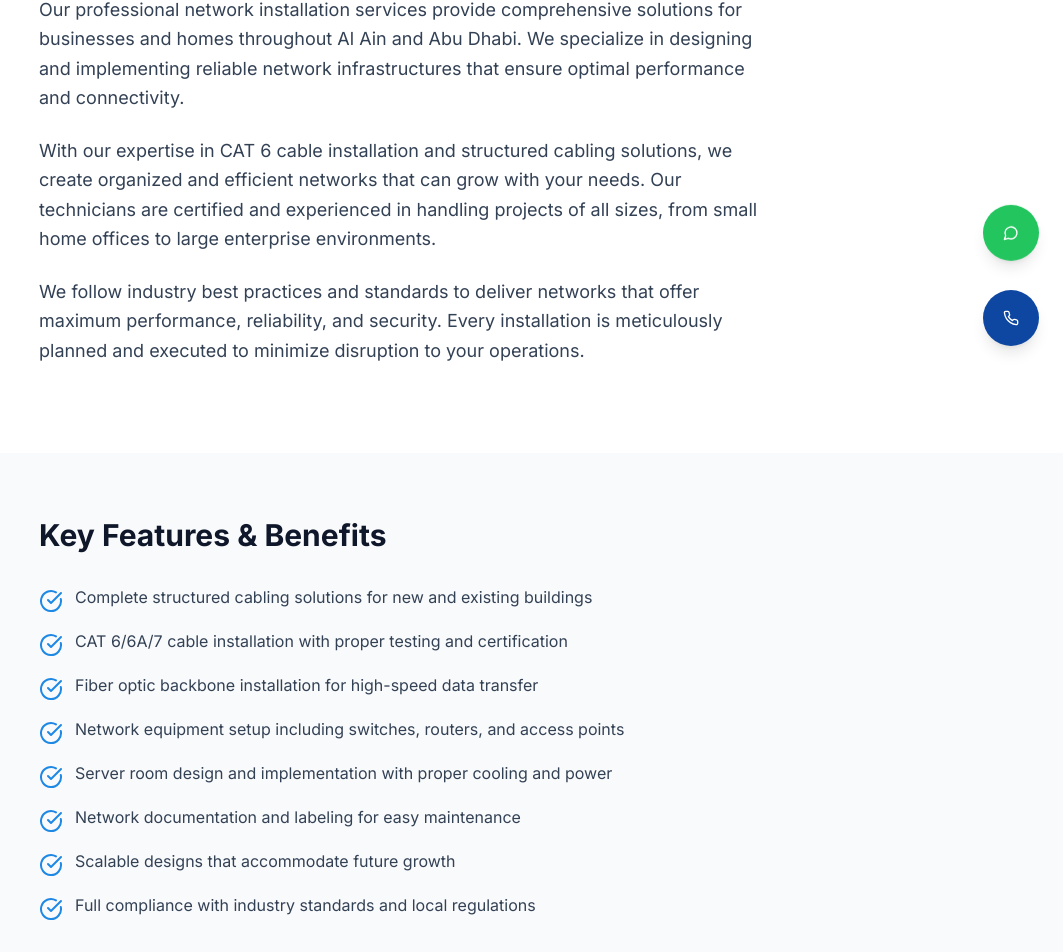
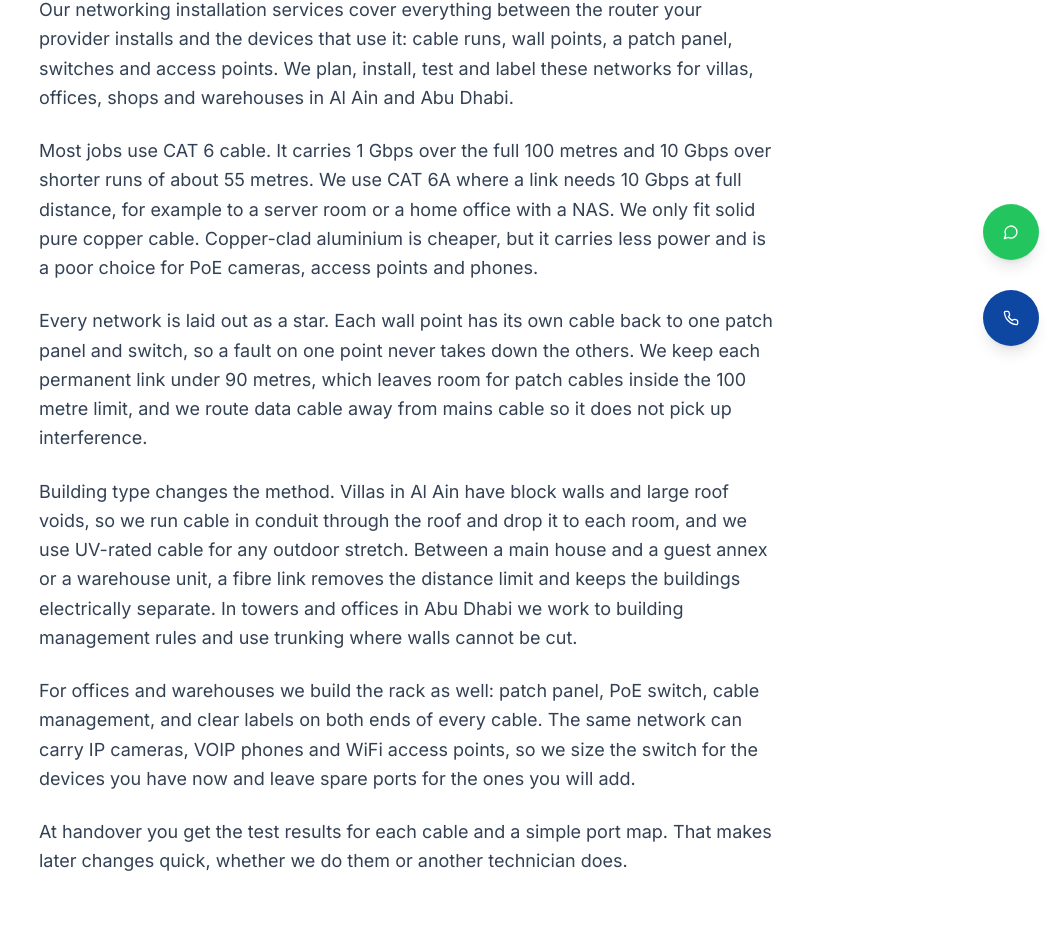
Before and after one commit to ibnhabib/technical-services, a Next.js app: page /network-installation in a window 1280 px wide. Shown: the part 430-1382 px from the top of the page, without its empty margins (217-1280 px from the left). Built offline with nearby package versions, Linux system fonts and the light colour scheme.

Commit message:
Expand network installation and ethernet copy for networking installation and residential networking queries

```diff
--- a/src/app/ethernet/page.tsx
+++ b/src/app/ethernet/page.tsx
@@ -5,22 +5,27 @@ import { serviceSchema } from "@/lib/schema";
 
 export const metadata: Metadata = {
   title: "Ethernet Cabling & Home Networking",
-  description: "Ethernet and home networking in Al Ain and Abu Dhabi: high-speed cabling, smart home setup and neat cable management for reliable home networks.",
-  keywords: ["ethernet installation","home networking","structured cabling","smart home","high-speed internet","cable management","Al Ain","Abu Dhabi","network cabling"],
+  description: "Residential networking and ethernet cabling in Al Ain and Abu Dhabi: in-wall CAT 6 runs, home office and smart TV wiring, neat patch panels.",
+  keywords: ["residential networking","ethernet cabling","ethernet installation","home networking","structured cabling","smart home","cable management","Al Ain","Abu Dhabi"],
   alternates: { canonical: "/ethernet" },
   openGraph: ogMeta("/ethernet"),
 };
 
 const content = [
-  "Our ethernet and home networking services provide comprehensive solutions for creating reliable, high-speed wired networks in homes and small businesses throughout Al Ain and Abu Dhabi. We specialize in implementing structured ethernet cabling systems that deliver consistent performance for all your connected devices.",
-  "Our technicians are experts in planning and installing ethernet networks that integrate seamlessly with your existing infrastructure while providing room for future expansion. We ensure all cables are properly run, terminated, and tested to guarantee optimal performance.",
-  "We also provide professional cable management solutions that keep your installation neat, organized, and accessible for future modifications or troubleshooting, enhancing both the functionality and aesthetics of your network installation."
+  "Residential networking in Al Ain and Abu Dhabi usually starts with the same complaint: WiFi that drops in the rooms that matter. A wired backbone fixes that at the source. We run CAT 6 ethernet cable from one patch panel to wall points in each room, so TVs, desks, consoles, access points and cameras get a fixed connection instead of competing for airtime.",
+  "Thick block walls, marble floors and long villa layouts weaken WiFi quickly. A cable does not care. It gives each device a steady 1 Gbps with low latency, and it lets an access point sit where coverage is needed without relaying the signal over the air. A wireless repeater can lose up to half your speed at each hop. A cabled access point keeps full speed.",
+  "A typical home install has wall points in the living room, the home office, the majlis and the bedrooms, plus ceiling drops for access points powered over the same cable. Behind them sits a small cabinet near your provider's router with a patch panel and a switch. Every cable is labelled at both ends and tested before we leave.",
+  "The method depends on the home. In a villa we run cable through the roof void and existing conduit, then drop it inside the wall to a neat face plate. In an apartment, where walls often cannot be opened, we use slim trunking painted to match. In a new build, the best time to cable is before plastering, and we can pull it alongside the electrical first fix.",
+  "CAT 6 is right for most homes: gigabit everywhere and 10 Gbps over shorter runs. For a home office with a NAS or a media server, CAT 6A gives 10 Gbps over a full-length run. We use pure copper cable only and keep each run under 90 metres.",
+  "Cable management is part of the job. A tidy cabinet, labelled ports and a short port map mean the next change takes minutes."
 ];
 
 const features = [
+  "Residential networking for villas, apartments and majlis",
   "High-speed ethernet cable installation and termination",
   "Structured home network cabling with proper planning and documentation",
   "Network switch and patch panel installation for organized connectivity",
+  "Wired access points powered over ethernet for whole-home WiFi",
   "Smart home device integration and configuration",
   "Media streaming and home entertainment network setup",
   "Home office networking with reliable wired connections",
@@ -32,13 +37,14 @@ export default function EthernetPage() {
   return (
     <ServicePage
       title="Ethernet Cabling & Home Networking"
-      description={`Complete home networking solutions with high-speed ethernet cabling and smart home configuration in Al Ain and Abu Dhabi.`}
+      description={`Residential networking with high-speed ethernet cabling, home office and smart home wiring in Al Ain and Abu Dhabi.`}
       content={content}
       features={features}
       imageUrl="https://images.pexels.com/photos/2881232/pexels-photo-2881232.jpeg"
+      relatedGuide={{ href: "/guides/wifi-dead-zones-al-ain-villas", title: "Fixing WiFi Dead Zones in Al Ain Villas" }}
       schemaData={serviceSchema({
         name: "Ethernet & Home Networking",
-        description: `Professional ethernet and home networking solutions in Al Ain and Abu Dhabi. We provide high-speed ethernet cabling, smart home configuration, and professional cable management for reliable home networks.`,
+        description: `Residential networking and ethernet cabling in Al Ain and Abu Dhabi: in-wall CAT 6 runs, home office and smart home wiring, patch panels and tidy cable management.`,
         serviceType: "Ethernet Installation",
       })}
     />
--- a/src/app/network-installation/page.tsx
+++ b/src/app/network-installation/page.tsx
@@ -4,41 +4,44 @@ import { ServicePage } from "@/components/service/ServicePage";
 import { serviceSchema } from "@/lib/schema";
 
 export const metadata: Metadata = {
-  title: "Professional Network Installation",
-  description: "Network installation in Al Ain and Abu Dhabi: CAT 6 and structured cabling for businesses and homes by expert technicians.",
-  keywords: ["network installation","CAT 6 cable installation","structured cabling","network infrastructure","Al Ain","Abu Dhabi","network cabling","internet cable installation"],
+  title: "Networking Installation Services",
+  description: "Networking installation services in Al Ain and Abu Dhabi: CAT 6 and CAT 6A structured cabling, switches and racks for homes, offices and warehouses.",
+  keywords: ["networking installation services","network installation","CAT 6 cable installation","CAT 6A","structured cabling","network cabling","Al Ain","Abu Dhabi","internet cable installation"],
   alternates: { canonical: "/network-installation" },
   openGraph: ogMeta("/network-installation"),
 };
 
 const content = [
-  "Our professional network installation services provide comprehensive solutions for businesses and homes throughout Al Ain and Abu Dhabi. We specialize in designing and implementing reliable network infrastructures that ensure optimal performance and connectivity.",
-  "With our expertise in CAT 6 cable installation and structured cabling solutions, we create organized and efficient networks that can grow with your needs. Our technicians are certified and experienced in handling projects of all sizes, from small home offices to large enterprise environments.",
-  "We follow industry best practices and standards to deliver networks that offer maximum performance, reliability, and security. Every installation is meticulously planned and executed to minimize disruption to your operations."
+  "Our networking installation services cover everything between the router your provider installs and the devices that use it: cable runs, wall points, a patch panel, switches and access points. We plan, install, test and label these networks for villas, offices, shops and warehouses in Al Ain and Abu Dhabi.",
+  "Most jobs use CAT 6 cable. It carries 1 Gbps over the full 100 metres and 10 Gbps over shorter runs of about 55 metres. We use CAT 6A where a link needs 10 Gbps at full distance, for example to a server room or a home office with a NAS. We only fit solid pure copper cable. Copper-clad aluminium is cheaper, but it carries less power and is a poor choice for PoE cameras, access points and phones.",
+  "Every network is laid out as a star. Each wall point has its own cable back to one patch panel and switch, so a fault on one point never takes down the others. We keep each permanent link under 90 metres, which leaves room for patch cables inside the 100 metre limit, and we route data cable away from mains cable so it does not pick up interference.",
+  "Building type changes the method. Villas in Al Ain have block walls and large roof voids, so we run cable in conduit through the roof and drop it to each room, and we use UV-rated cable for any outdoor stretch. Between a main house and a guest annex or a warehouse unit, a fibre link removes the distance limit and keeps the buildings electrically separate. In towers and offices in Abu Dhabi we work to building management rules and use trunking where walls cannot be cut.",
+  "For offices and warehouses we build the rack as well: patch panel, PoE switch, cable management, and clear labels on both ends of every cable. The same network can carry IP cameras, VOIP phones and WiFi access points, so we size the switch for the devices you have now and leave spare ports for the ones you will add.",
+  "At handover you get the test results for each cable and a simple port map. That makes later changes quick, whether we do them or another technician does."
 ];
 
 const features = [
-  "Complete structured cabling solutions for new and existing buildings",
-  "CAT 6/6A/7 cable installation with proper testing and certification",
-  "Fiber optic backbone installation for high-speed data transfer",
-  "Network equipment setup including switches, routers, and access points",
-  "Server room design and implementation with proper cooling and power",
-  "Network documentation and labeling for easy maintenance",
-  "Scalable designs that accommodate future growth",
-  "Full compliance with industry standards and local regulations"
+  "Structured cabling for new and existing homes, offices and warehouses",
+  "CAT 6 and CAT 6A cable installation, tested end to end",
+  "Fiber optic links between buildings and to server rooms",
+  "Switch, patch panel, router and access point setup",
+  "PoE networks for IP cameras, VOIP phones and WiFi access points",
+  "Rack and server room layout with cable management",
+  "Labelled cables and a port map for easy maintenance",
+  "Spare capacity planned in so the network can grow"
 ];
 
 export default function NetworkInstallationPage() {
   return (
     <ServicePage
-      title="Professional Network Installation"
-      description={`Enterprise-grade network solutions with CAT 6 cable installation and structured cabling for businesses and homes in Al Ain and Abu Dhabi.`}
+      title="Networking Installation Services"
+      description={`CAT 6 and CAT 6A structured cabling, switches and racks for homes, offices and warehouses in Al Ain and Abu Dhabi.`}
       content={content}
       features={features}
       imageUrl="https://images.pexels.com/photos/442150/pexels-photo-442150.jpeg"
       schemaData={serviceSchema({
-        name: "Professional Network Installation",
-        description: `Professional network installation services with CAT 6 cable installation and structured cabling solutions for businesses and homes in Al Ain and Abu Dhabi. Expert technicians and reliable service.`,
+        name: "Networking Installation Services",
+        description: `Networking installation services in Al Ain and Abu Dhabi: CAT 6 and CAT 6A structured cabling, switches, racks and PoE networks for homes, offices and warehouses.`,
         serviceType: "Network Installation",
       })}
     />
```
Also changed, not shown: 1 other file (tests, documents, lock files or other folders).
